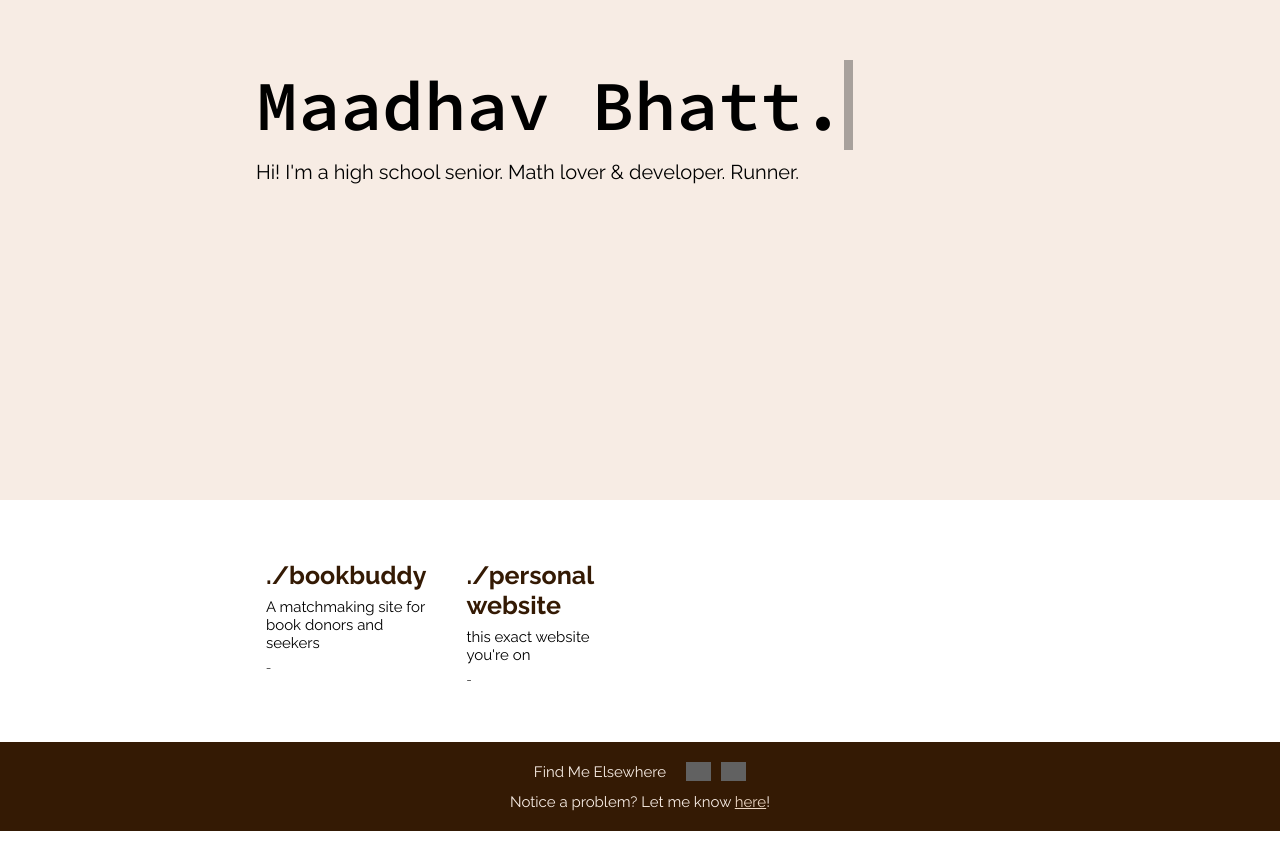
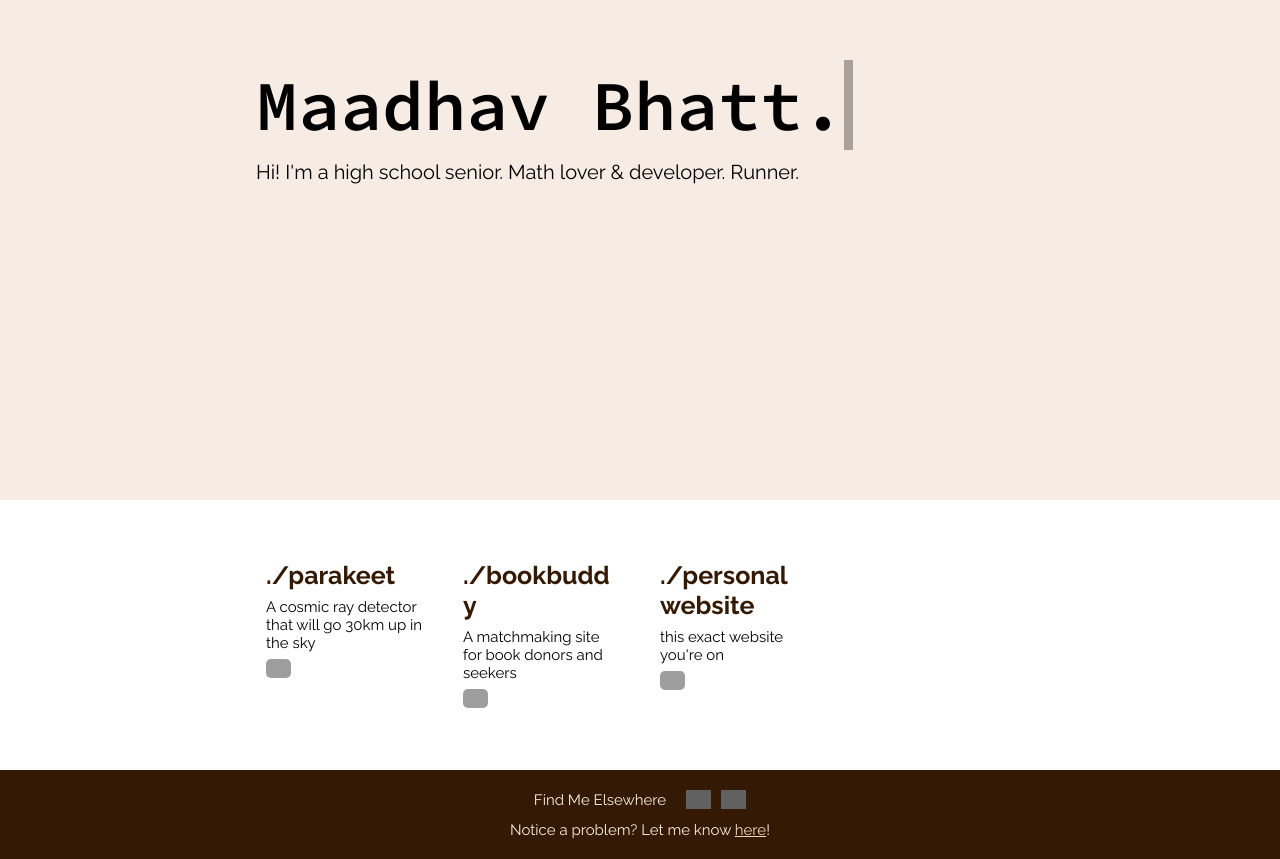
Before and after one commit to MaadhavBhatt/MaadhavBhatt.github.io, a plain HTML site: page src/index.html in a window 1280 px wide. Shown: the part 220-1079 px from the top of the page. Before the commit the page ends 1051 px from the top, so only its background shows below. Drawn offline with Linux system fonts and the light colour scheme; grey boxes are pictures that could not be loaded.

Commit message:
feat: enhance project cards with images and links
content: add new project entry

```diff
--- a/src/assets/css/home.css
+++ b/src/assets/css/home.css
@@ -74,6 +74,13 @@
   font-size: clamp(1.5em, 2vw, 1.5em);
 }
 
+.project-image {
+  max-width: 2.5rem;
+  max-height: 100%;
+  object-fit: contain;
+  border-radius: 0.5rem;
+}
+
 /* Media Queries */
 @media (min-width: 450px) {
   .projects-grid {
@@ -89,7 +96,7 @@
 
 @media (min-width: 1000px) {
   .projects-grid {
-    grid-template-columns: repeat(4, 1fr);
+    grid-template-columns: repeat(4, minmax(0, 1fr));
   }
 }
 
--- a/src/assets/css/style.css
+++ b/src/assets/css/style.css
@@ -23,6 +23,9 @@ a {
   text-decoration: none;
   color: inherit;
   font-size: inherit;
+
+  /* Removing this will break the project-grid layout in that if there are links inside project-cards that are longer than the width of their parent, the links will overflow. */
+  word-wrap: break-word;
 }
 
 nav a {
--- a/src/assets/data/projects.json
+++ b/src/assets/data/projects.json
@@ -4,15 +4,22 @@
       "id": 1,
       "title": "Personal Website",
       "description": "this exact website you're on",
-      "link": "",
-      "image": ""
+      "image": "https://github.githubassets.com/images/modules/logos_page/GitHub-Mark.png",
+      "imageLink": "https://github.com/MaadhavBhatt/MaadhavBhatt.github.io"
     },
     {
       "id": 2,
       "title": "BookBuddy",
       "description": "A matchmaking site for book donors and seekers",
-      "link": "https://github.com/MaadhavBhatt/bookbuddy",
-      "image": ""
+      "image": "https://github.githubassets.com/images/modules/logos_page/GitHub-Mark.png",
+      "imageLink": "https://github.com/MaadhavBhatt/bookbuddy"
+    },
+    {
+      "id": 3,
+      "title": "Parakeet",
+      "description": "A cosmic ray detector that will go 30km up in the sky",
+      "image": "https://github.githubassets.com/images/modules/logos_page/GitHub-Mark.png",
+      "imageLink": "https://github.com/MaadhavBhatt/project-parakeet"
     }
   ]
 }
--- a/src/assets/js/index.js
+++ b/src/assets/js/index.js
@@ -20,9 +20,20 @@ function convertProjectsJSONToHTML(projectsJSON) {
       description.textContent = project.description;
 
       const link = document.createElement('a');
+      link.setAttribute('target', '_blank');
       link.className = 'project-link';
-      link.href = project.link;
-      link.textContent = '_';
+
+      if (project.image) {
+        link.href = project.imageLink || project.link;
+        const image = document.createElement('img');
+        image.className = 'project-image';
+        image.src = project.image;
+        image.alt = project.imageAltText || project.title;
+        link.appendChild(image);
+      } else {
+        link.href = project.link;
+        link.textContent = project.linkContent || '_';
+      }
 
       heading.appendChild(headingLink);
       projectCard.appendChild(heading);
```
